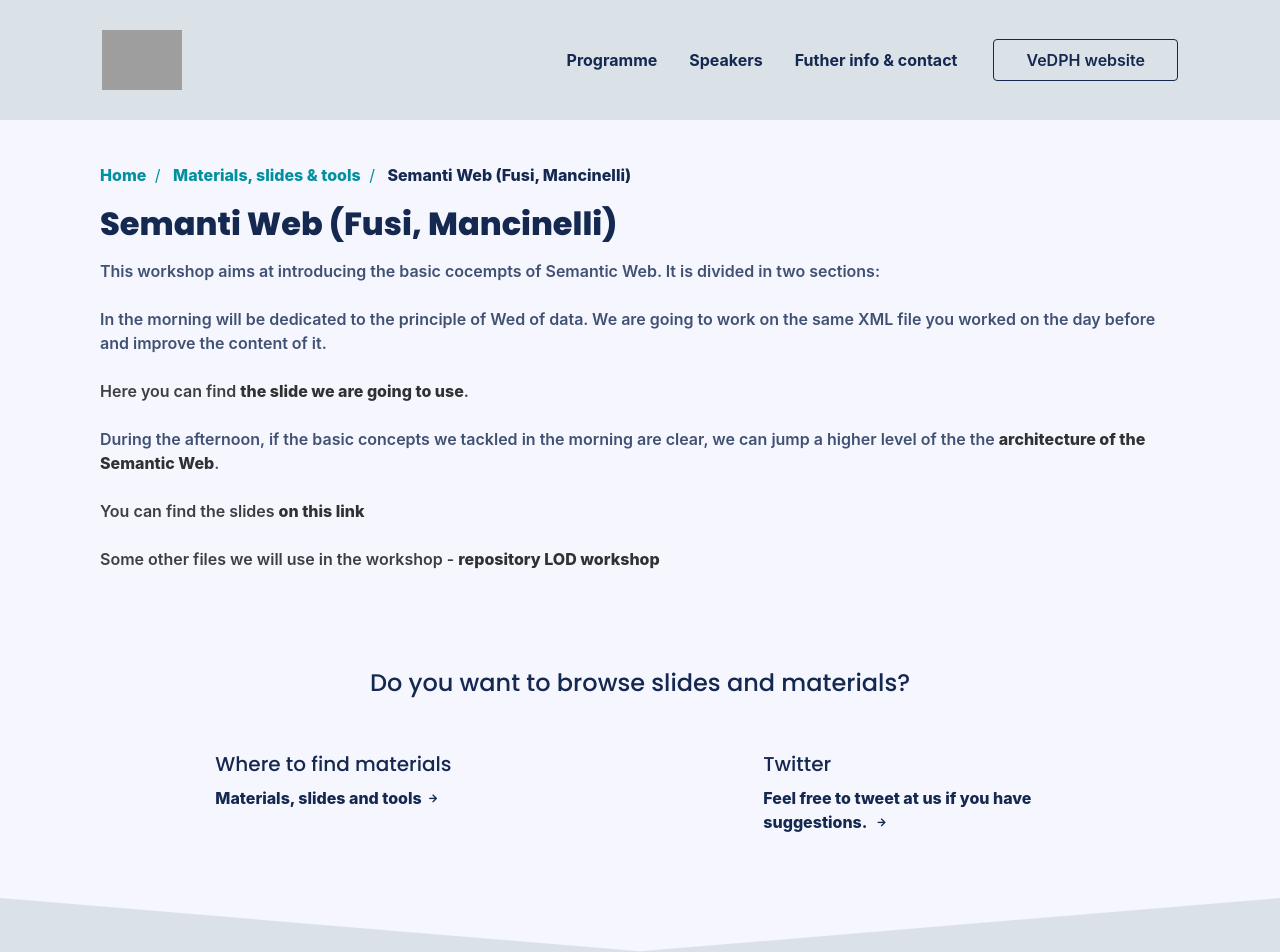
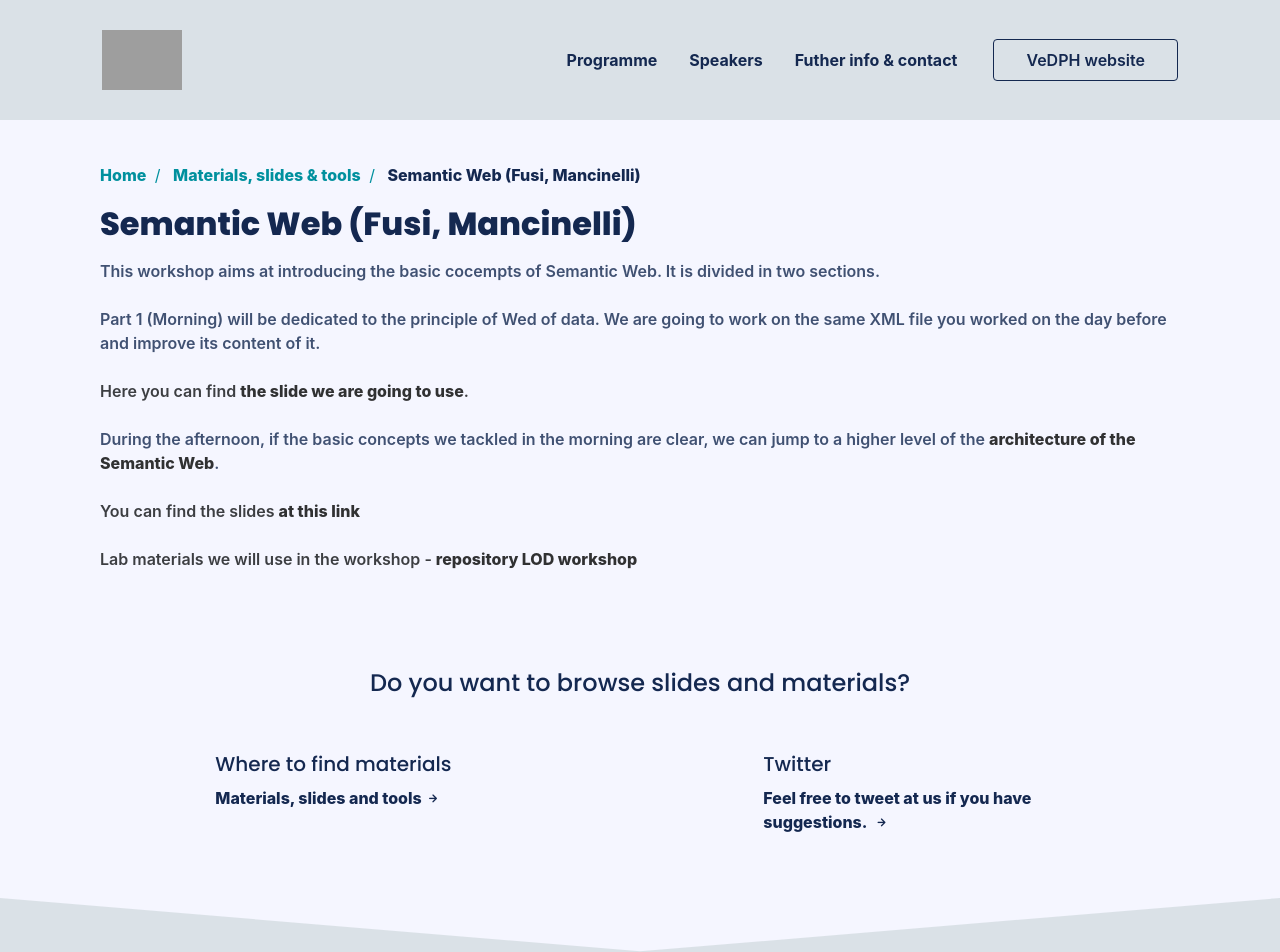
Before and after one commit to vedph/summercamp, a Jekyll site: the page built from materials/fusimancinelli/index.html, in a window 1280 px wide. Shown: the top 952 px of the page. Built offline with Jekyll 4.4.1, drawn with Linux system fonts in a browser that asks for light colours; nearby versions of some CDN libraries; some web fonts are replaced; grey boxes are pictures that could not be loaded.

Commit message:
editing LOD workshop

```diff
--- a/materials/fusimancinelli/index.html
+++ b/materials/fusimancinelli/index.html
@@ -1,15 +1,15 @@
 ---
 layout: post
-title: Semanti Web (Fusi, Mancinelli)
+title: Semantic Web (Fusi, Mancinelli)
 category: materials
 subcategory: materials strand1
 date: 2020-07-09 11:00:00
 ---
 <div>
-    <p>This workshop aims at introducing the basic cocempts of Semantic Web. It is divided in two sections: </p>
-    <p>In the morning will be dedicated to the principle of Wed of data. We are going to work on the same XML file you worked on the day before and improve the content of it. </p>
+    <p>This workshop aims at introducing the basic cocempts of Semantic Web. It is divided in two sections. </p>
+    <p>Part 1 (Morning) will be dedicated to the principle of Wed of data. We are going to work on the same XML file you worked on the day before and improve its content of it. </p>
     <p class="text-secondary color" style="text-align: justify;">Here you can find <a href="https://docs.google.com/presentation/d/1rNDLwONaR1MbeaSBgLsibGaKkOkRXdZU/edit#slide=id.p1" target="_blank">the slide we are going to use</a>.</p>
-    <p>During the afternoon, if the basic concepts we tackled in the morning are clear, we can jump a higher level of the the <a href="https://en.wikipedia.org/wiki/Semantic_Web_Stack" target="_blank">architecture of the Semantic Web</a>.</p>
-    <p class="text-secondary color" style="text-align: justify;">You can find the slides <a href="https://docs.google.com/presentation/d/1lPn80ezRhnHeLg_6vPc1RtIAg46y8eSU/present?token=AC4w5VikGsPYvpVz-UTCauzlIY7OcsX5UA%3A1594103891934&includes_info_params=1&eisi=CI2j2-HDuuoCFQfQHwod3kgOkQ#slide=id.p1" target="_blank">on this link</a></p>
-    <p class="text-secondary color" style="text-align: justify;">Some other files we will use in the workshop - <a href="https://github.com/vedph/event_materials/tree/master/2020_summer_camp/strand_1_text/lod" target="_blank">repository LOD workshop</a>
+    <p>During the afternoon, if the basic concepts we tackled in the morning are clear, we can jump to a higher level of the <a href="https://en.wikipedia.org/wiki/Semantic_Web_Stack" target="_blank">architecture of the Semantic Web</a>.</p>
+    <p class="text-secondary color" style="text-align: justify;">You can find the slides <a href="https://docs.google.com/presentation/d/1lPn80ezRhnHeLg_6vPc1RtIAg46y8eSU/present?token=AC4w5VikGsPYvpVz-UTCauzlIY7OcsX5UA%3A1594103891934&includes_info_params=1&eisi=CI2j2-HDuuoCFQfQHwod3kgOkQ#slide=id.p1" target="_blank">at this link</a></p>
+    <p class="text-secondary color" style="text-align: justify;">Lab materials we will use in the workshop - <a href="https://github.com/vedph/event_materials/tree/master/2020_summer_camp/strand_1_text/lod" target="_blank">repository LOD workshop</a>
 </div>
--- a/programme/strand_1.html
+++ b/programme/strand_1.html
@@ -39,7 +39,7 @@ subcategory: programme
 
 <p><strong>11.45-12.30</strong> - <em>Text Lab</em>: Hands-on exercises [restricted]</p>
 
-<p><strong>15:00-15:30</strong> - Tiziana Mancinelli, Daniele Fusi (Ca’ Foscari): Opening up the edition (Semantic Web, pt. 1) [open; <a href="{{site.baseurl}}/materials/fusimancinelli/" target="_blank">materials</a>]</p>
+<p><strong>15:00-15:30</strong> - <strong>Tiziana Mancinelli</strong>, <strong>Daniele Fusi</strong> (Ca’ Foscari): Opening up the edition (Semantic Web, pt. 2) [open; <a href="{{site.baseurl}}/materials/fusimancinelli/" target="_blank">materials</a>]</p>
 
 <p><strong>15:45-16:30</strong> - <em>Text Lab</em>: Hands-on exercises [restricted]</p>
 
```
